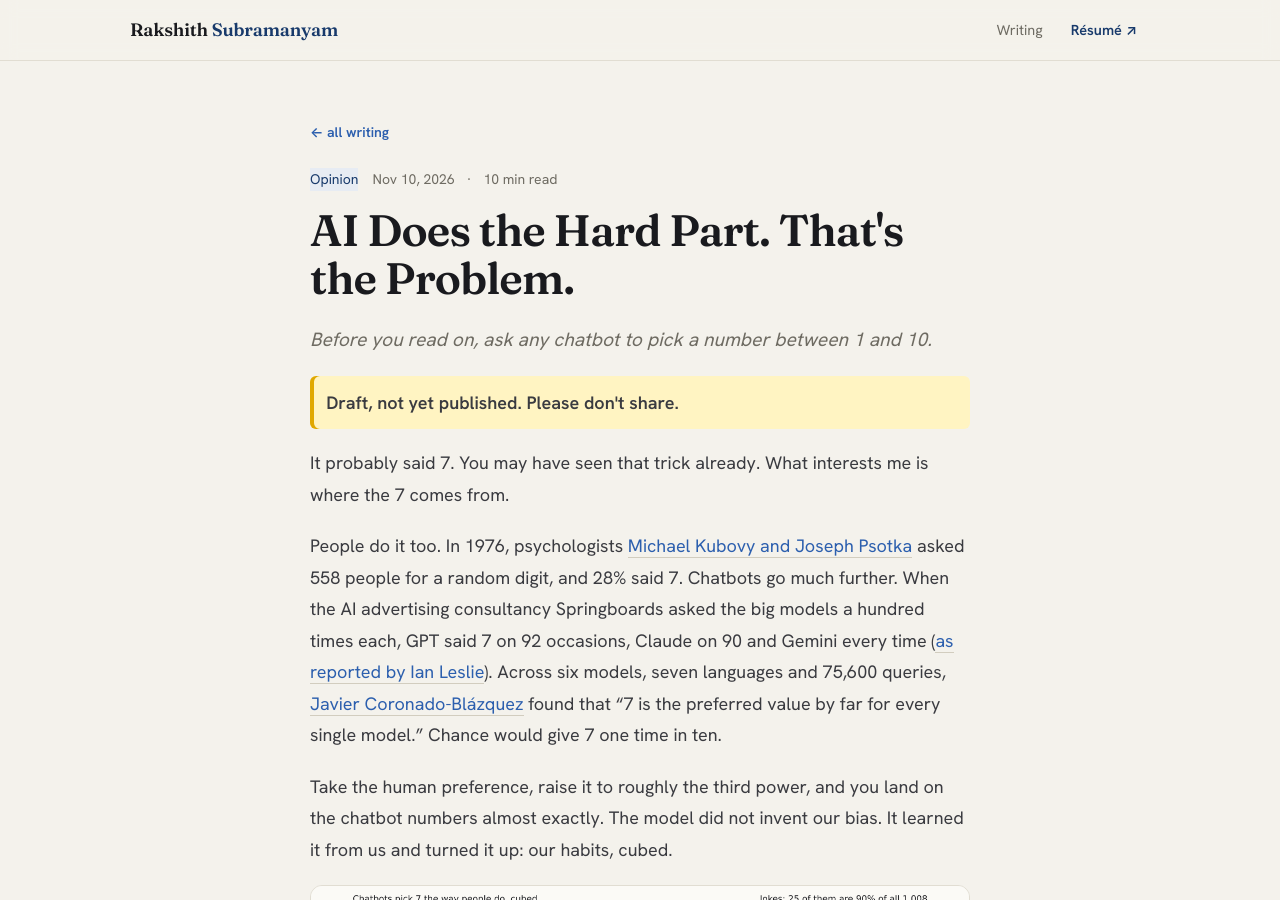
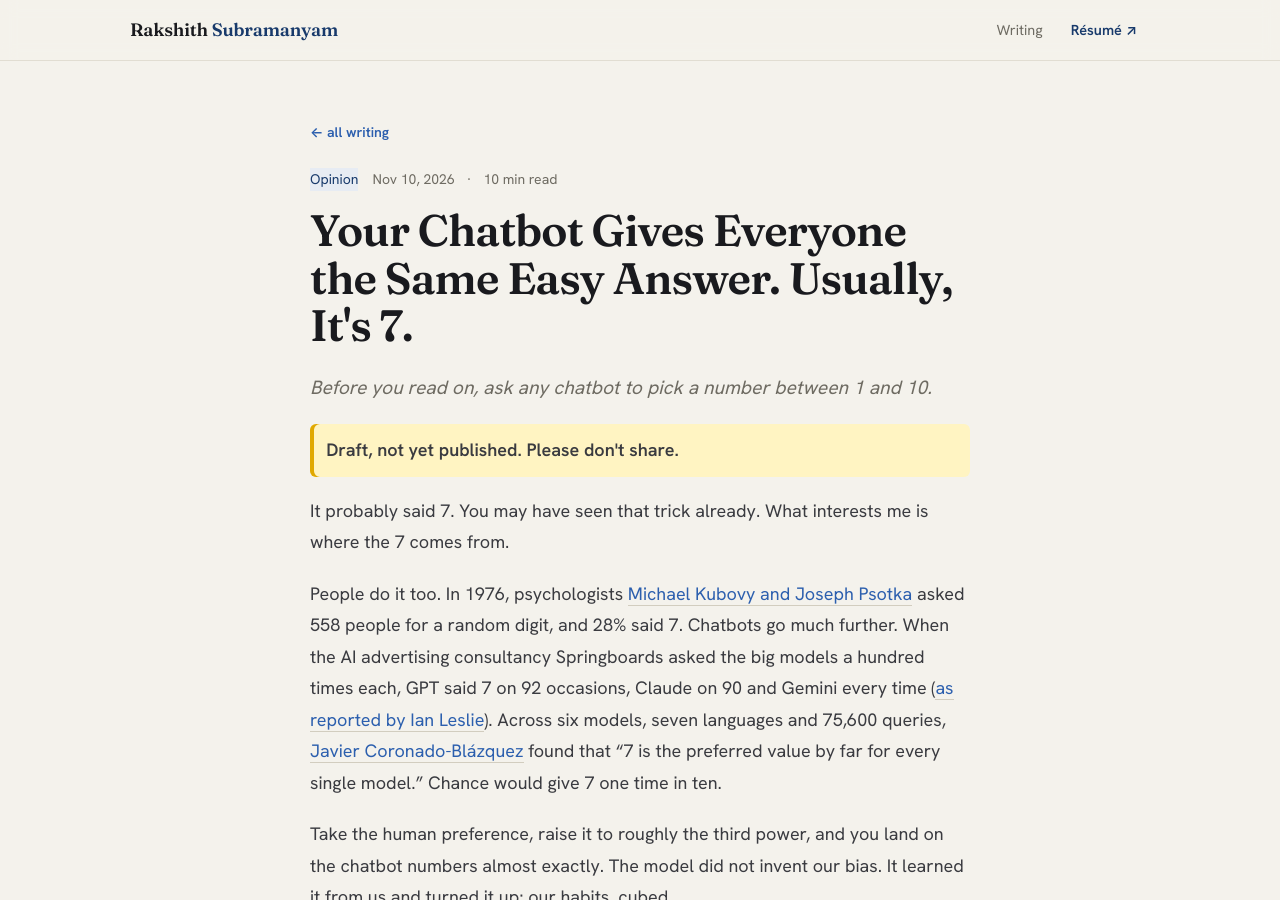
Before and after one commit to Rakshith-2905/portfolio, a Jekyll site: the page built from drafts/2fc3307e2f/index.md, in a window 1280 px wide and 900 px high. Built offline with Jekyll 4.4.1, drawn with Linux system fonts in a browser that asks for light colours.

Commit message:
Draft op-ed: new title
Co-Authored-By: Claude Opus 5.5 <noreply@anthropic.com>

```diff
--- a/drafts/2fc3307e2f/index.md
+++ b/drafts/2fc3307e2f/index.md
@@ -1,6 +1,6 @@
 ---
 layout: post
-title: "AI Does the Hard Part. That's the Problem."
+title: "Your Chatbot Gives Everyone the Same Easy Answer. Usually, It's 7."
 subtitle: "Before you read on, ask any chatbot to pick a number between 1 and 10."
 date: 2026-11-10
 kind: Opinion
```
